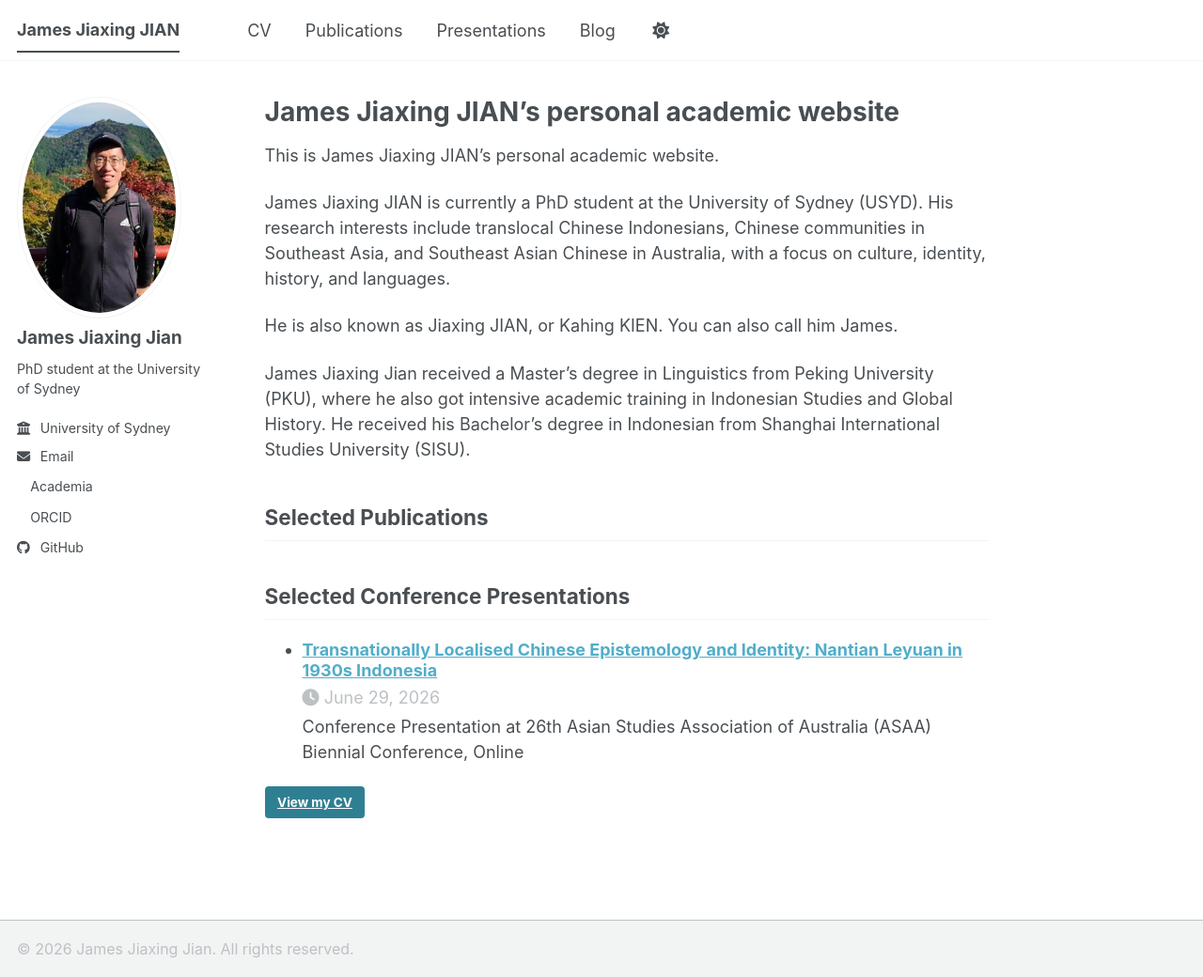
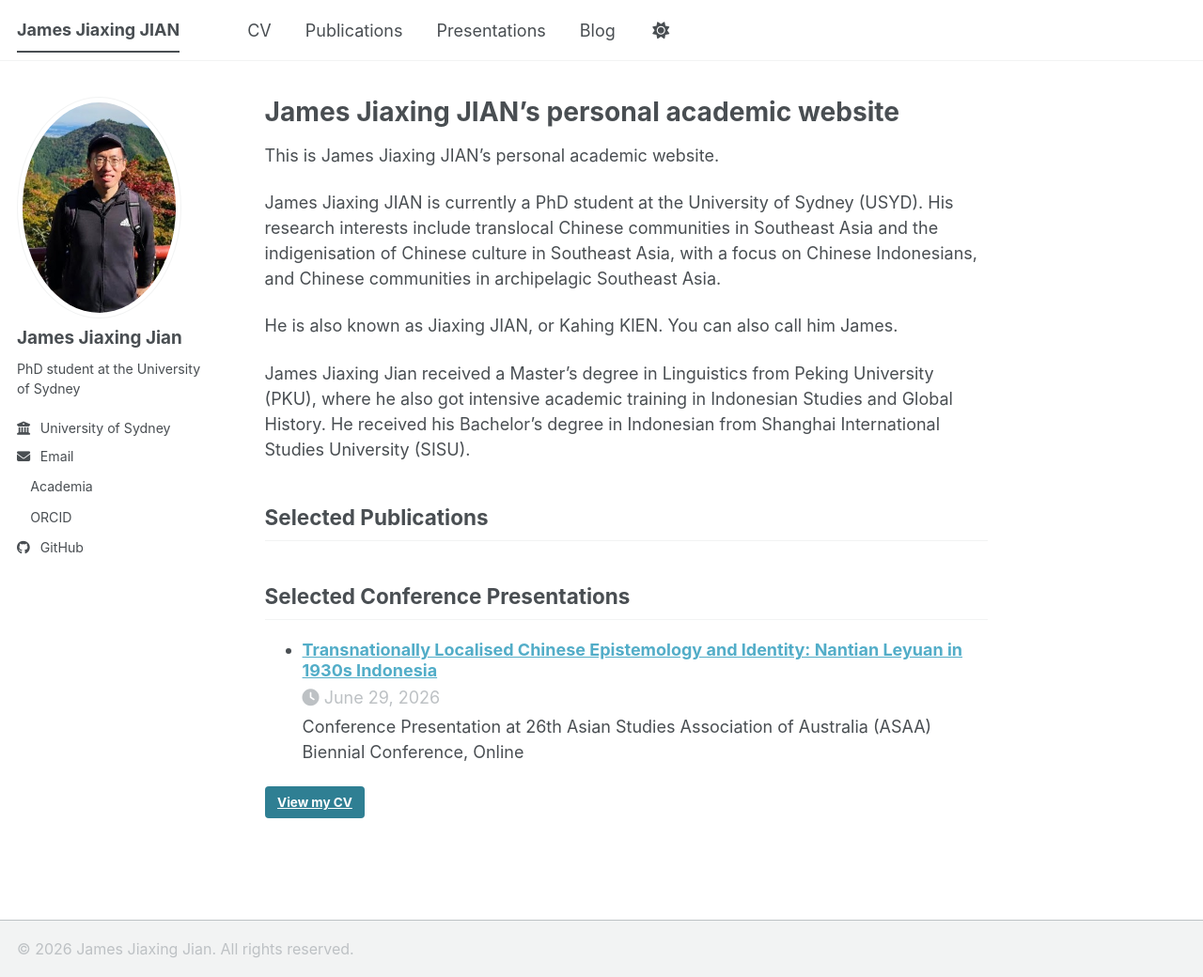
Before and after one commit to jamesjiaxingjian/jamesjiaxingjian.github.io, a Jekyll site: the page built from _pages/about.md, in a window 1280 px wide and 1040 px high. Shown: the whole window at 94% size. Built offline with Jekyll 4.4.1, drawn with Linux system fonts in a browser that asks for light colours; a style sheet for code colours, icons or effects is not loaded.

Commit message:
Update about.md

```diff
--- a/_pages/about.md
+++ b/_pages/about.md
@@ -8,7 +8,7 @@ redirect_from:
 ---
 This is James Jiaxing JIAN’s personal academic website.
 
-James Jiaxing JIAN is currently a PhD student at the University of Sydney (USYD). His research interests include translocal Chinese Indonesians, Chinese communities in Southeast Asia, and Southeast Asian Chinese in Australia, with a focus on culture, identity, history, and languages.
+James Jiaxing JIAN is currently a PhD student at the University of Sydney (USYD). His research interests include translocal Chinese communities in Southeast Asia and the indigenisation of Chinese culture in Southeast Asia, with a focus on Chinese Indonesians, and Chinese communities in archipelagic Southeast Asia.
 
 He is also known as Jiaxing JIAN, or Kahing KIEN. You can also call him James.
 
```
